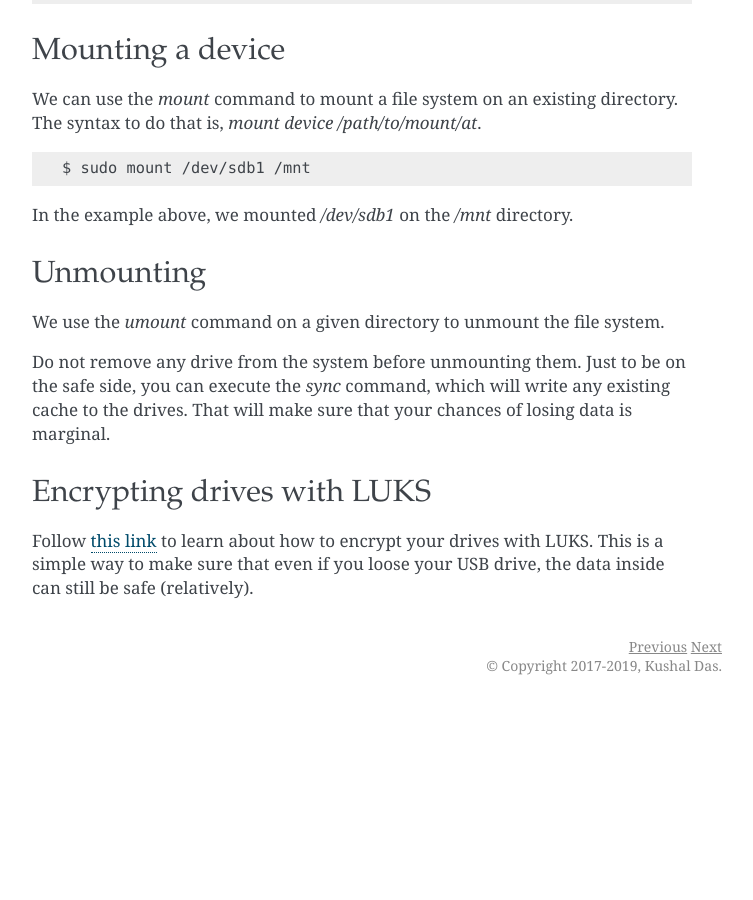
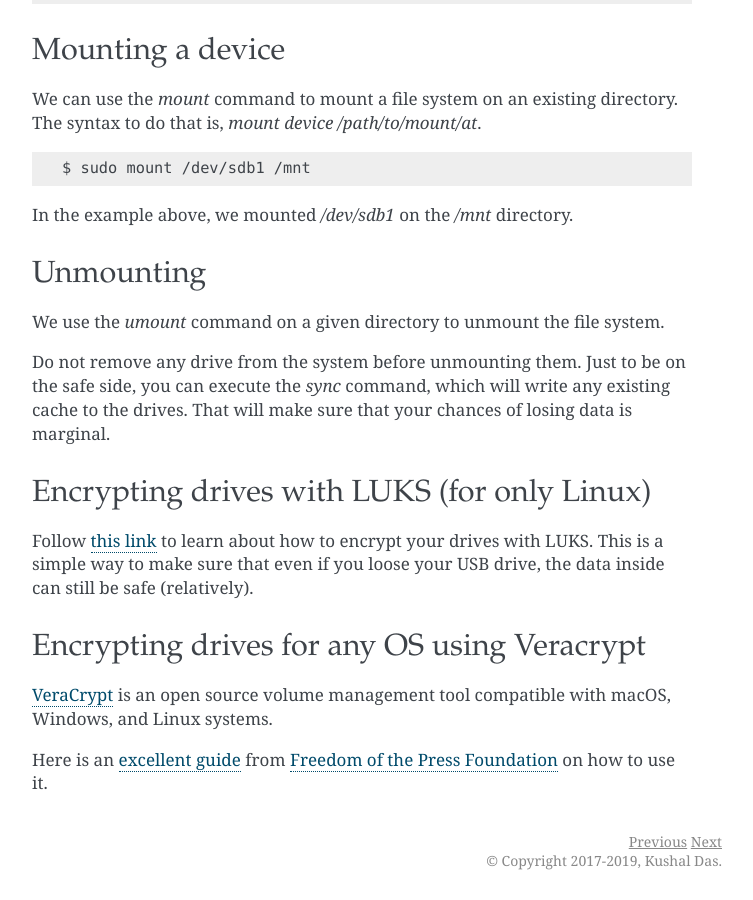
Before and after one commit to kushaldas/lym, a Sphinx documentation site: the page built from docs/mounting.rst, in a window 1280 px wide and 900 px high, scrolled down 1170 px. Shown: the whole window, without its empty margins (388-1141 px from the left). Built offline with Sphinx 7.4.7, drawn with Linux system fonts in a browser that asks for light colours; a script that is not in the unit is left out; before the commit the page ends 1875 px from its top, so only the background shows below that; some of the changed text lies outside the part shown.

Commit message:
Adds section on veracrypt from fpf

```diff
--- a/docs/mounting.rst
+++ b/docs/mounting.rst
@@ -94,11 +94,23 @@ the safe side, you can execute the *sync* command, which will write any existing
 cache to the drives.  That will make sure that your chances of losing data is
 marginal.
 
-Encrypting drives with LUKS
------------------------------
+Encrypting drives with LUKS (for only Linux)
+---------------------------------------------
 
 Follow `this
 link <https://kushaldas.in/posts/encrypting-drives-with-luks.html>`_ to
 learn about how to encrypt your drives with LUKS. This is a simple way
 to make sure that even if you loose your USB drive, the data inside
 can still be safe (relatively).
+
+
+Encrypting drives for any OS using Veracrypt
+---------------------------------------------
+
+`VeraCrypt <https://www.veracrypt.fr/en/>`_ is an open source volume
+management tool compatible with macOS, Windows, and Linux systems.
+
+Here is an `excellent guide
+<https://freedom.press/training/encryption-toolkit-media-makers-veracrypt-guide/>`_
+from `Freedom of the Press Foundation <https://freedom.press>`_ on how to use
+it.
```
